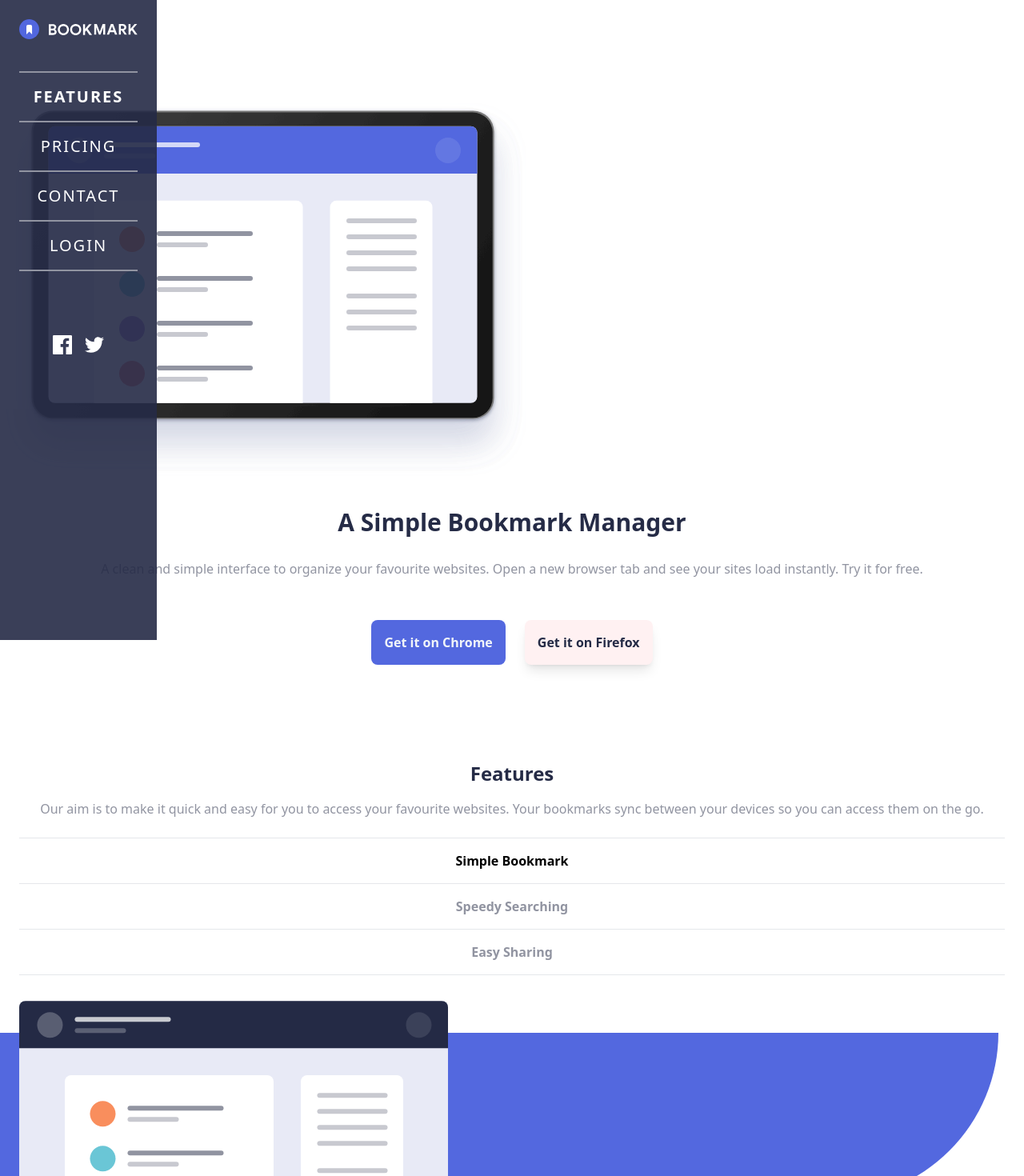
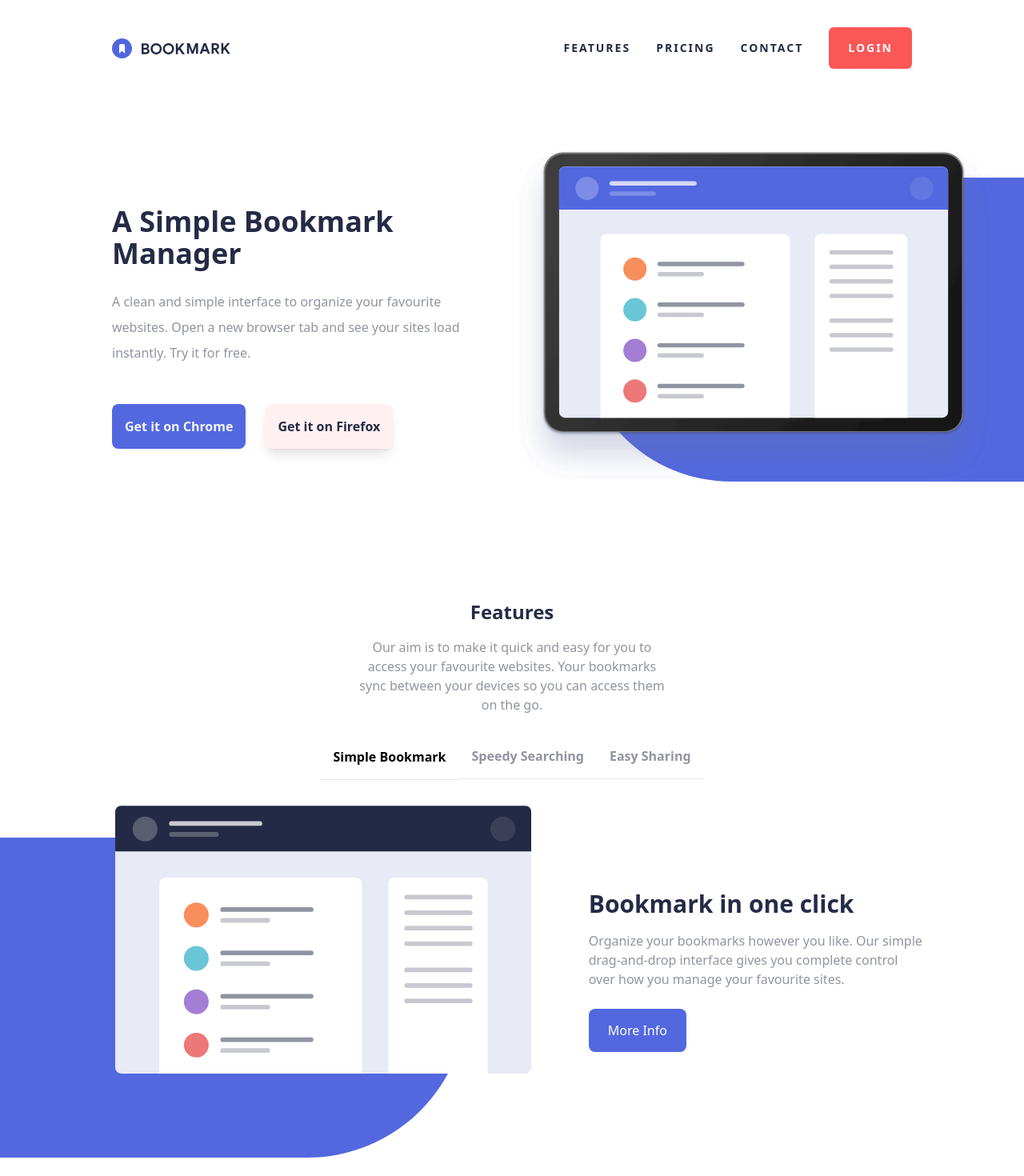
Before and after one commit to mighty-odewumi/bookmark-landing-page, a React (Vite) app: page / in a window 1280 px wide. Shown: the top 1470 px of the page at 80% size. Built offline with nearby package versions, Linux system fonts and the light colour scheme.

Commit message:
Created tablet and desktop screens

```diff
--- a/src/Page.jsx
+++ b/src/Page.jsx
@@ -1,5 +1,4 @@
 import logo2 from "./assets/bookmark-assets/logo-bookmark-2.svg";
-import hero from "./assets/bookmark-assets/illustration-hero.svg";
 import facebook from "./assets/bookmark-assets/icon-facebook.svg";
 import twitter from "./assets/bookmark-assets/icon-twitter.svg";
 import { Link } from "react-router-dom";
@@ -9,7 +8,7 @@ import { accordionList } from "./components/AccordionList";
 import Header from "./components/Header";
 import Download from "./components/Download";
 import Features from "./components/Features";
-
+import Hero from "./components/Hero";
 
 export default function Page() {
 
@@ -27,52 +26,24 @@ export default function Page() {
     <>
       <Header />
 
-      <main className="text-center">
-        <div id="hero" className="">
-          <div id="hero-img" className="relative">
-            <img src={hero} alt="hero icon" className=""/>
-
-            <div className="background w-96 h-52 -z-10 bg-softblue-100 absolute top-10 left-10 right-10 rounded-bl-full">
-            </div>
-          </div>
-
-          <div id="hero-main-text" className="py-10">
-            <h1 className="font-bold text-3xl pb-6 text-darkblue-100">
-              A Simple Bookmark Manager
-            </h1>
-
-            <p className="leading-loose text-grayishblue-100 px-6 pb-12">
-              A clean and simple interface to organize your favourite websites. Open a new browser tab and see your sites load instantly. Try it for free.
-            </p>
-
-            <div className="flex justify-center items-center gap-6">
-              <Link to="/" className="bg-softblue-100 text-slate-100 p-4 font-bold rounded-lg">
-                Get it on Chrome
-              </Link>
-
-              <Link to="/" className="bg-rose-50 text-darkblue-100 p-4 font-bold rounded-lg shadow-lg">
-                Get it on Firefox
-              </Link>
-            </div>
-
-          </div>
-        </div>
+      <main className="text-center overflow-hidden">
+        <Hero />
 
         <Features />
 
         <Download />
 
-        <section id="faqs" className="mt-32 px-6">
+        <section id="faqs" className="mt-32 px-6 md:px-20 lg:px-[180px] xl:w-3/5 xl:m-auto xl:mt-40">
           <h2 className="text-darkblue-100 font-bold text-2xl pb-4">
             Frequently Asked Questions
           </h2>
-          <p className="text-grayishblue-100 mb-16">
+          <p className="text-grayishblue-100 mb-16 md:w-[400px] md:m-auto md:mb-10">
             Here are some of our FAQs. If you have any other questions you’d like answered please feel free to email us.
           </p>
 
           {accordionMapped}
 
-          <Link to="/" className="bg-softblue-100 px-6 py-4 text-white block rounded-md text-center w-32 m-auto mt-8 mb-20">
+          <Link to="/" className="bg-softblue-100 px-6 py-4 text-white block rounded-md text-center w-32 m-auto mt-8 mb-20 hover:border-2 hover:border-softblue-100 hover:bg-transparent hover:text-softblue-100 transition-all">
             More Info
           </Link>
         </section>
@@ -86,23 +57,32 @@ export default function Page() {
           <Form />
         </section>
 
-        <footer className="bg-darkblue-100 text-white flex flex-col justify-center items-center pt-10 ">
-          <div className="logo-link mb-12 ">
+        <footer className="bg-darkblue-100 text-white flex flex-col justify-center items-center pt-10 md:justify-between md:flex-row md:px-20 lg:px-[140px]">
+          <div className="logo-link mb-12 md:flex md:flex-row md:justify-between md:items-center md:gap-10 md:mb-10">
             <img
               src={logo2}
               alt="Bookmark logo"
+              className=""
             />
-            <div id="foot-link" className="flex flex-col gap-4 uppercase mt-8">
-              <Link to="/">Features</Link>
-              <Link to="/">Pricing</Link>
-              <Link to="/">Contact</Link>
+            <div id="foot-link" className="flex flex-col gap-4 uppercase mt-8 md:flex-row md:items-center md:justify-center md:mt-0">
+              <Link to="/" className="hover:text-softred-100 transition-all">Pricing</Link>
+              <Link to="/" className="hover:text-softred-100 transition-all">Features</Link>
+              <Link to="/" className="hover:text-softred-100 transition-all">Contact</Link>
             </div>
 
           </div>
 
           <div className="flex justify-center items-center gap-12 mb-10" id="socials">
-            <img src={facebook} alt="facebook icon" />
-            <img src={twitter} alt="twitter icon" />
+            <img
+              src={facebook}
+              alt="facebook icon"
+              className="cursor-pointer"
+            />
+            <img
+              src={twitter}
+              alt="twitter icon"
+              className="cursor-pointer"
+            />
           </div>
         </footer>
       </main>
--- a/src/components/Features.jsx
+++ b/src/components/Features.jsx
@@ -7,19 +7,21 @@ export default function Features() {
         <h2 className="text-darkblue-100 font-bold text-2xl">
           Features
         </h2>
-        <p className="pt-4 pb-6 text-grayishblue-100">
+        <p className="pt-4 pb-6 text-grayishblue-100 md:w-96 md:m-auto">
           Our aim is to make it quick and easy for you to access your favourite websites. Your bookmarks sync between your devices so you can access them on the go.
         </p>
 
-        <div id="tab-ctrls" className="flex flex-col">
+        <div id="tab-ctrls" className="flex flex-col md:flex-row md:justify-center md:items-center">
           <NavLink
             to="/"
             style={({isActive}) => {
               return {
                 color: isActive && "black",
+                transition: isActive && "all",
+                transitionDuration: isActive && "1s",
               }
             }}
-            className="text-grayishblue-100 font-bold border-t border-b p-4"
+            className="text-grayishblue-100 font-bold border-t border-b p-4 hover:text-softred-100 transition-all md:border-t-white"
           >
             Simple Bookmark
           </NavLink>
@@ -28,10 +30,12 @@ export default function Features() {
             to="/speedy" style={({isActive}) => {
               return {
                 color: isActive && "black",
+                transition: isActive && "all",
+                transitionDuration: isActive && "1s",
                 //borderBottom: isActive && "4px solid red",
               }
             }}
-            className="text-grayishblue-100 font-bold border-b p-4"
+            className="text-grayishblue-100 font-bold border-b p-4 hover:text-softred-100 transition-all"
           >
             Speedy Searching
           </NavLink>
@@ -40,9 +44,11 @@ export default function Features() {
             to="/easy" style={({isActive}) => {
               return {
                 color: isActive && "black",
+                transition: isActive && "all",
+                transitionDuration: isActive && "1s",
               }
             }}
-            className="text-grayishblue-100 font-bold border-b p-4"
+            className="text-grayishblue-100 font-bold border-b p-4 hover:text-softred-100 transition-all"
           >
             Easy Sharing
           </NavLink>
--- a/src/components/Header.jsx
+++ b/src/components/Header.jsx
@@ -21,99 +21,110 @@ export default function Header() {
 
   return (
     <>
-      <header className="pt-6 pb-20 px-6 flex justify-between">
-        <img src={logo} alt="Bookmark logo" />
+      <header className="pt-6 pb-20 px-6 flex justify-between items-center md:mx-20 md:pt-0 md:pb-0 md:mt-[-30px] md:px-0 lg:mx-[140px]">
+        <img src={logo} alt="Bookmark logo" className="" />
 
         <img
           src={hamburger}
           alt="Hamburger icon"
-          className={`${toggleNav ? "hidden" : "block"}  md:hidden w-6 h-6 cursor-pointer`}
+          className={`${
+            toggleNav ? "hidden" : "block"
+          } md:hidden w-6 h-6 cursor-pointer transition-1`}
           onClick={alterNav}
         />
 
-        <nav className={
-          `${toggleNav ? "w-full" : "hidden"} md:block h-full bg-darkblue-200 z-20 text-white fixed top-0 left-0 p-6 text-center text-xl uppercase tracking-widest`
-        }>
-
+        <nav
+          className={`${
+            toggleNav ? "w-full" : "hidden"
+          } h-full bg-darkblue-200 z-20 text-white fixed top-0 left-0 p-6 text-center text-xl uppercase tracking-widest transition-all md:bg-transparent md:text-darkblue-100 md:static md:flex md:px-0`}
+        >
           <div className="nav-header flex justify-between items-center">
-            <img src={logo2} alt="Bookmark logo" />
+            <img src={logo2} alt="Bookmark logo" className="md:hidden" />
 
             <img
               src={close}
               alt="Close icon"
-              className={`${toggleNav ? "block" : "hidden"}  md:hidden w-4 h-4 cursor-pointer`}
+              className={`${
+                toggleNav ? "block" : "hidden"
+              }  md:hidden w-4 h-4 cursor-pointer`}
               onClick={alterNav}
             />
           </div>
 
-          <div className="flex flex-col py-10">
-
-            <div className="border border-grayishblue-100"></div>
+          <div className="flex flex-col py-10 md:flex-row md:py-10 md:gap-8 md:font-light md:text-sm">
+            <div className="border border-grayishblue-100 md:hidden"></div>
 
             <NavLink
-              style={({isActive}) => {
+              style={({ isActive }) => {
                 return {
                   fontWeight: isActive && "bold",
-                }
+                };
               }}
-              className="hover:border hover:font-bold py-4"
-              to="/"
+              className="hover:border hover:font-bold py-4 md:hover:border-none md:hover:text-softred-100 transition-all md:font-semibold"
+              to="/features"
             >
               Features
             </NavLink>
 
-            <div className="border border-grayishblue-100"></div>
+            <div className="border border-grayishblue-100 md:hidden"></div>
 
             <NavLink
-              style={({isActive}) => {
+              style={({ isActive }) => {
                 return {
                   fontWeight: isActive && "bold",
-                }
+                };
               }}
-              className="hover:border hover:font-bold py-4"
+              className="hover:border hover:font-bold py-4 md:hover:border-none md:hover:text-softred-100 md:font-semibold transition-all"
               to="/pricing"
             >
               Pricing
             </NavLink>
 
-            <div className="border border-grayishblue-100"></div>
+            <div className="border border-grayishblue-100 md:hidden"></div>
 
             <NavLink
-              style={({isActive}) => {
+              style={({ isActive }) => {
                 return {
                   fontWeight: isActive && "bold",
-                }
+                };
               }}
-              className="hover:border hover:font-bold py-4"
+              className="hover:border hover:font-bold py-4 md:hover:border-none md:hover:text-softred-100 md:font-semibold transition-all"
               to="/contact"
             >
               Contact
             </NavLink>
 
-            <div className="border border-grayishblue-100"></div>
+            <div className="border border-grayishblue-100 md:hidden"></div>
 
             <NavLink
-              style={({isActive}) => {
+              style={({ isActive }) => {
                 return {
                   fontWeight: isActive && "bold",
-                }
+                };
               }}
-              className="hover:border hover:font-bold py-4"
+              className="hover:border hover:font-bold py-4 md:font-bold md:bg-softred-100 md:text-white md:px-6 md:rounded-md md:hover:border-2 md:hover:border-softred-100 md:hover:bg-white md:hover:text-softred-100 md:transition-all "
               to="/login"
             >
               Login
             </NavLink>
 
-            <div className="border border-grayishblue-100"></div>
-
+            <div className="border border-grayishblue-100 md:hidden"></div>
           </div>
 
           <div className="flex justify-center gap-4 mt-10 items-center">
-            <img src={facebook} alt="facebook icon" />
-            <img src={twitter} alt="twitter icon" />
+            <img
+              src={facebook}
+              alt="facebook icon"
+              className="md:hidden"
+            />
+            <img
+              src={twitter}
+              alt="twitter icon"
+              className="md:hidden"
+            />
           </div>
         </nav>
       </header>
     </>
-  )
+  );
 }
--- /dev/null
+++ b/src/components/Hero.jsx
@@ -0,0 +1,59 @@
+import { Link } from "react-router-dom";
+import hero from "../assets/bookmark-assets/illustration-hero.svg";
+
+
+export default function Hero() {
+  return (
+    <>
+      <div
+        id="hero"
+        className="md:flex md:flex-row-reverse md:pl-20 md:justify-evenly md:items-center lg:pl-[140px] md:gap-10"
+      >
+        {/* <div id="hero-img" className="relative">
+          <img
+            src={hero}
+            alt="hero icon"
+            className="md:w -96"
+          />
+
+          <div className="background w-96 h-52 -z-10 bg-softblue-100 absolute top-10 left-10 right-10 rounded-bl-full">
+          </div>
+</div> */}
+
+        <div id="hero-img" className="relative pb-4 mt-8 mb-12">
+          <img
+            src={hero}
+            alt="hero icon"
+            className="md:w-screen lg:w-[110vw] xl:pr-10"
+          />
+
+          <div className="background h-56 sm:h-[60vw] -z-10 bg-softblue-100 absolute top-10 -right-8 left-20 rounded-bl-full rounded-tl-full md:h-[24vw] lg:h-[310px] xl:h-[380px]">
+          </div>
+        </div>
+
+        <div id="hero-main-text" className="py-10 md:text-left">
+          <h1 className="font-bold text-3xl pb-6 text-darkblue-100 md:text-4xl">
+            A Simple Bookmark Manager
+          </h1>
+
+          <p className="leading-loose text-grayishblue-100 px-6 pb-12 md:px-0 ">
+            A clean and simple interface to organize your favourite websites. Open a new browser tab and see your sites load instantly. Try it for free.
+          </p>
+
+          <div className="flex justify-center items-center gap-6 md:justify-start
+          ">
+            <Link to="/" className="bg-softblue-100 text-slate-100 p-4 font-bold rounded-lg hover:border-2 hover:border-softblue-100 hover:bg-transparent hover:text-softblue-100 transition-all">
+              Get it on Chrome
+            </Link>
+
+            <Link to="/" className="bg-rose-50 text-darkblue-100 p-4 font-bold rounded-lg shadow-lg hover:border-2 hover:border-darkblue-100 hover:bg-transparent hover:text-darkblue-100 transition-all">
+              Get it on Firefox
+            </Link>
+          </div>
+
+        </div>
+      </div>
+
+    </>
+  )
+}
--- a/src/components/Tabs/SimpleBookmark.jsx
+++ b/src/components/Tabs/SimpleBookmark.jsx
@@ -5,25 +5,31 @@ import hero from "../../assets/bookmark-assets/illustration-features-tab-1.svg";
 export default function SimpleBookmark() {
   return (
     <>
-      <div className="tab-text">
+      <div className="tab-text md:flex md:justify-between md:items-center md:gap-36 md:mr-20 lg:gap-48 lg:mr-[100px]">
         <div id="hero-img" className="relative pb-4 mt-8 mb-12">
-          <img src={hero} alt="hero icon" className=""/>
+          <img
+            src={hero}
+            alt="hero icon"
+            className="md:w-[140vw] md:ml-16 lg:ml-[120px] xl:w-[100vw]"
+          />
 
-          <div className="background h-52 -z-10 bg-softblue-100 absolute top-10 -left-8 right-2 rounded-br-full">
+          <div className="background h-[60vw] -z-10 bg-softblue-100 absolute top-10 -left-8 right-2 rounded-br-full rounded-tr-full sm:h-[55vw] sm:w-[400px] md:w-[280px] md:h-[180px] lg:w-[400px] lg:h-[280px] lg:left-[-40px] xl:h-[400px] xl:w-[600px]">
           </div>
         </div>
 
-        <h2 className="pt-8 pb-4 text-darkblue-100 font-bold text-xl">
+        <div className="md:text-left">
+          <h2 className="pt-8 pb-4 text-darkblue-100 font-bold text-xl lg:text-2xl xl:text-3xl">
             Bookmark in one click
           </h2>
 
-        <p className="leading-6 text-grayishblue-100 pb-10">
+          <p className="leading-6 text-grayishblue-100 pb-10 ">
             Organize your bookmarks however you like. Our simple drag-and-drop interface gives you complete control over how you manage your favourite sites.
           </p>
 
-        <Link to="/" className="bg-softblue-100 text-white py-4 px-6 rounded-lg">
+          <Link to="/" className="bg-softblue-100 text-white py-4 px-6 rounded-lg hover:border-2 hover:border-softblue-100 hover:bg-transparent hover:text-softblue-100 transition-all">
             More Info
           </Link>
+        </div>
 
       </div>
     </>
--- a/tailwind.config.js
+++ b/tailwind.config.js
@@ -6,6 +6,9 @@ export default {
   ],
   theme: {
     extend: {
+      screens: {
+        "sm": "410px",
+      },
       colors: {
         softblue: {
           100: "hsl(231, 69%, 60%)",
```
Also changed, not shown: src/components/AccordionItem.jsx (+6 -4 lines), src/components/Form.jsx (+6 -4 lines), src/components/Tabs/EasyBookmark.jsx (+11 -5 lines), src/components/Tabs/SpeedyBookmark.jsx (+11 -5 lines). Lines whose indentation alone changed are shown as unchanged.
